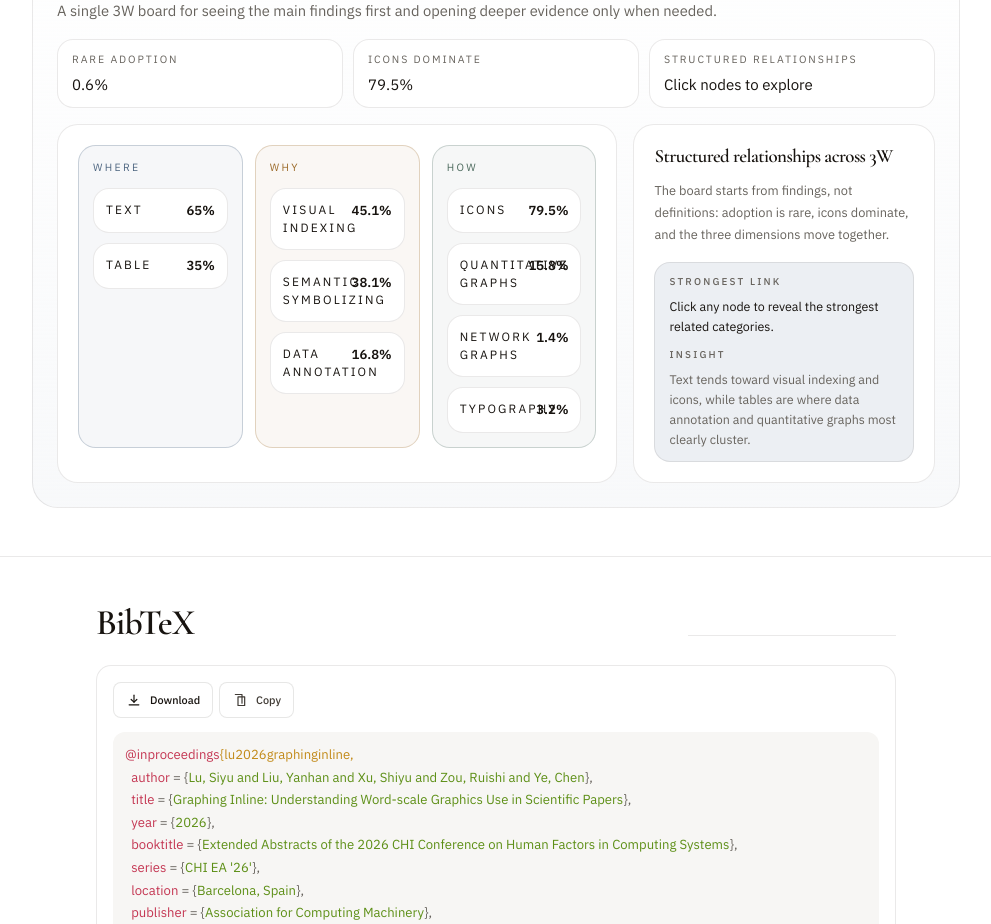
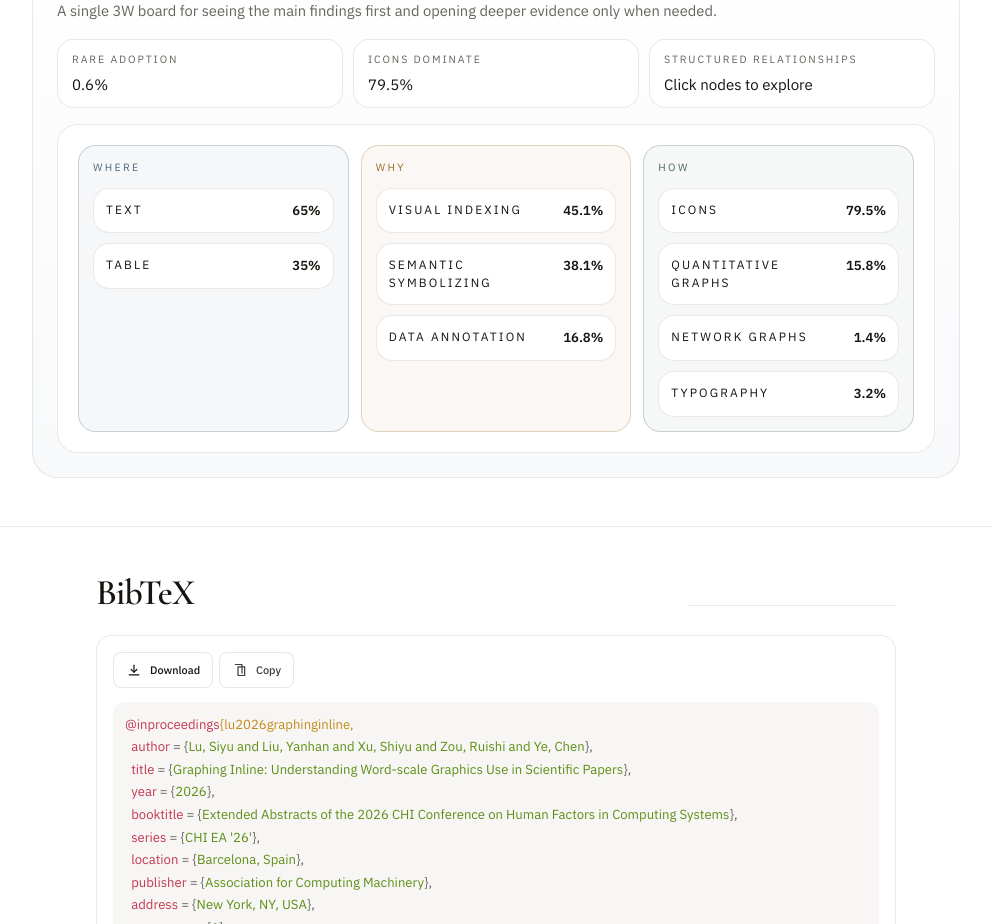
Before and after one commit to salmooonaa/graphing-inline, a Next.js app: page / in a window 1280 px wide. Shown: the part 1140-2064 px from the top of the page, without its empty margins (144-1135 px from the left). Built offline with nearby package versions, Linux system fonts and the light colour scheme.

Commit message:
refactor: remove results insight panel

```diff
--- a/src/components/blocks/results-board.tsx
+++ b/src/components/blocks/results-board.tsx
@@ -7,7 +7,6 @@ import type { ResultsContent } from "@/types/content";
 import {
   buildNodeLookup,
   dimensionTheme,
-  getPanelContent,
   getRelatedStrengths,
   sameFocus,
   type BoardNodeMeta,
@@ -18,38 +17,10 @@ import { cn } from "@/lib/utils";
 function BoardBadge({
   label,
   value,
-  interactive,
-  isActive,
-  onClick,
 }: {
   label: string;
   value: string;
-  interactive?: boolean;
-  isActive?: boolean;
-  onClick?: () => void;
 }) {
-  if (interactive) {
-    return (
-      <button
-        type="button"
-        onClick={onClick}
-        className={cn(
-          "rounded-[1rem] border px-3.5 py-3 text-left transition duration-150 hover:border-[var(--line-strong)]",
-          isActive
-            ? "border-[var(--line-strong)] bg-[var(--surface-muted)]"
-            : "border-[var(--line)] bg-white",
-        )}
-      >
-        <p className="text-[0.66rem] uppercase tracking-[0.18em] text-[var(--muted)]">
-          {label}
-        </p>
-        <p className="mt-2 text-[0.94rem] leading-tight text-[var(--foreground)]">
-          {value}
-        </p>
-      </button>
-    );
-  }
-
   return (
     <div className="rounded-[1rem] border border-[var(--line)] bg-white px-3.5 py-3 text-left transition duration-150">
       <p className="text-[0.66rem] uppercase tracking-[0.18em] text-[var(--muted)]">
@@ -133,12 +104,6 @@ export function ResultsBoard({ content }: { content: ResultsContent }) {
   const nodeLookup = new Map(buildNodeLookup(content.axes));
   const activeFocus = pinnedFocus ?? hoveredFocus;
   const relatedStrengths = getRelatedStrengths(activeFocus, content.connections);
-  const panel = getPanelContent(
-    content,
-    activeFocus,
-    nodeLookup,
-    content.connections,
-  );
 
   const handleToggleFocus = (nextFocus: FocusTarget) => {
     setPinnedFocus((current) => (sameFocus(current, nextFocus) ? null : nextFocus));
@@ -184,13 +149,11 @@ export function ResultsBoard({ content }: { content: ResultsContent }) {
               key={badge.id}
               label={badge.label}
               value={badge.value}
-              interactive={false}
             />
           ))}
         </div>
 
-        <div className="grid gap-4 xl:grid-cols-[minmax(0,1.45fr)_minmax(18rem,0.78fr)]">
-          <div className="space-y-4 rounded-[1.3rem] border border-[var(--line)] bg-white p-4 sm:p-5">
+        <div className="rounded-[1.3rem] border border-[var(--line)] bg-white p-4 sm:p-5">
           <div className="grid gap-3 md:grid-cols-3">
             {content.axes.map((axis) => (
               <section
@@ -238,49 +201,6 @@ export function ResultsBoard({ content }: { content: ResultsContent }) {
             ))}
           </div>
         </div>
-
-          <aside className="rounded-[1.3rem] border border-[var(--line)] bg-white p-4 sm:p-5">
-            {panel.eyebrow ? (
-              <p className="section-eyebrow">{panel.eyebrow}</p>
-            ) : null}
-            <h3 className={cn("text-[1.18rem] leading-tight text-[var(--foreground)]", panel.eyebrow ? "mt-2" : "")}>
-              {panel.title}
-            </h3>
-            <p className="mt-3 text-[0.8rem] leading-5.5 text-[var(--muted)]">
-              {panel.definition}
-            </p>
-
-            {panel.metric || panel.count ? (
-              <div className="mt-4 flex flex-wrap gap-2">
-                {panel.metric ? (
-                  <span className="rounded-full border border-[var(--line)] px-2.5 py-1 text-[0.66rem] uppercase tracking-[0.16em] text-[var(--foreground)]">
-                    {panel.metric}
-                  </span>
-                ) : null}
-                {panel.count ? (
-                  <span className="rounded-full border border-[var(--line)] px-2.5 py-1 text-[0.66rem] uppercase tracking-[0.16em] text-[var(--muted)]">
-                    {panel.count}
-                  </span>
-                ) : null}
-              </div>
-            ) : null}
-
-            <div className="mt-4 space-y-3 rounded-[1rem] border border-[var(--line)] bg-[var(--surface-muted)] px-3.5 py-3">
-              <div>
-                <p className="section-eyebrow">Strongest link</p>
-                <p className="mt-1.5 text-[0.78rem] leading-5 text-[var(--foreground)]">
-                  {panel.strongestLink}
-                </p>
-              </div>
-              <div>
-                <p className="section-eyebrow">Insight</p>
-                <p className="mt-1.5 text-[0.78rem] leading-5 text-[var(--muted)]">
-                  {panel.insight}
-                </p>
-              </div>
-            </div>
-          </aside>
-        </div>
       </div>
     </article>
   );
--- a/src/components/blocks/results-shared.ts
+++ b/src/components/blocks/results-shared.ts
@@ -2,7 +2,6 @@ import type {
   ResultBoardAxis,
   ResultBoardConnection,
   ResultBoardNode,
-  ResultsContent,
   ResultsDimensionId,
 } from "@/types/content";
 
@@ -88,56 +87,3 @@ export function getRelatedStrengths(
 
   return related;
 }
-
-export function getPanelContent(
-  content: ResultsContent,
-  focus: FocusTarget | null,
-  nodeLookup: Map<string, BoardNodeMeta>,
-  connections: ResultBoardConnection[],
-) {
-  const defaultPanel = {
-    eyebrow: "",
-    title: content.defaultPanel.title,
-    definition: content.defaultPanel.definition,
-    metric: "",
-    count: "",
-    strongestLink: content.defaultPanel.strongestLink,
-    insight: content.defaultPanel.insight,
-  };
-
-  if (!focus) {
-    return defaultPanel;
-  }
-
-  const node = nodeLookup.get(focus.id);
-
-  if (!node) {
-    return defaultPanel;
-  }
-
-  const strongestConnection =
-    connections.find(
-      (connection) =>
-        (connection.from === node.id || connection.to === node.id) &&
-        connection.strength === "primary",
-    ) ??
-    connections.find(
-      (connection) => connection.from === node.id || connection.to === node.id,
-    );
-  const relatedId = strongestConnection
-    ? strongestConnection.from === node.id
-      ? strongestConnection.to
-      : strongestConnection.from
-    : "";
-  const relatedLabel = relatedId ? nodeLookup.get(relatedId)?.label ?? "" : "";
-
-  return {
-    eyebrow: node.dimensionLabel,
-    title: node.label,
-    definition: node.definition,
-    metric: node.value,
-    count: node.count ?? "",
-    strongestLink: relatedLabel || strongestConnection?.summary || "",
-    insight: node.insight,
-  };
-}
--- a/src/content/results.ts
+++ b/src/content/results.ts
@@ -161,10 +161,4 @@ export const resultsContent: ResultsContent = {
       summary: "73.9% of data-annotation cases use quantitative graphs.",
     },
   ],
-  defaultPanel: {
-    title: "Structured relationships across 3W",
-    definition: "The board starts from findings, not definitions: adoption is rare, icons dominate, and the three dimensions move together.",
-    strongestLink: "Click any node to reveal the strongest related categories.",
-    insight: "Text tends toward visual indexing and icons, while tables are where data annotation and quantitative graphs most clearly cluster.",
-  },
 };
--- a/src/types/content.ts
+++ b/src/types/content.ts
@@ -341,12 +341,6 @@ export type ResultsContent = SectionIntro & {
   badges: ResultBoardBadge[];
   axes: ResultBoardAxis[];
   connections: ResultBoardConnection[];
-  defaultPanel: {
-    title: string;
-    definition: string;
-    strongestLink: string;
-    insight: string;
-  };
 };
 
 export type HomeContent = {
```
Lines whose indentation alone changed are shown as unchanged.
